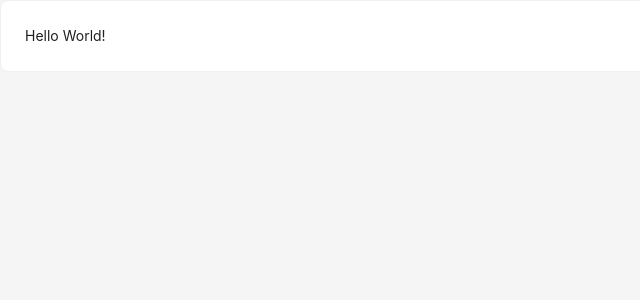
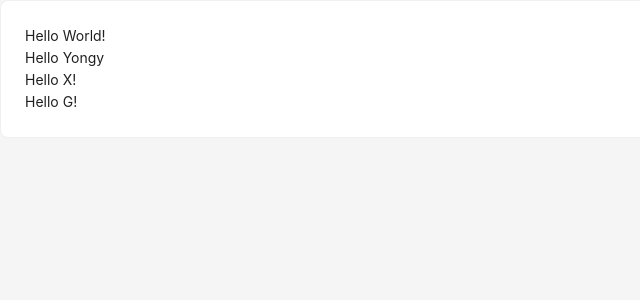
Before and after one commit to liu-yongyuan/mat-cloud-react-jsx-webpack-template, a React app: page / in a window 1280 px wide. Shown: the top 300 px of the page, without its empty margins (0-640 px from the left). Built offline with nearby package versions, Linux system fonts and the light colour scheme.

Commit message:
配置调整

```diff
--- a/babel.config.js
+++ b/babel.config.js
@@ -11,11 +11,6 @@ module.exports = function (api) {
     [
       '@babel/preset-env',
       {
-        // 设置兼容目标浏览器版本,这里可以不写,babel-loader会自动寻找上面配置好的文件.browserslistrc
-        // "targets": {
-        //  "chrome": 35,
-        //  "ie": 9
-        // },
         useBuiltIns: 'usage', // 根据配置的浏览器兼容,以及代码中使用到的 api 进行引入 polyfill 按需添加
         corejs: 3, // 配置使用 core-js 版本
       },
--- a/src/pages/home/home.jsx
+++ b/src/pages/home/home.jsx
@@ -2,9 +2,18 @@ import React from 'react';
 import { Card } from "antd"
 
 const Home = () => {
+    console.log('home init');
+    console.log("home page success");
     return (
         <Card>
             Hello World!
+            <br />
+            Hello Yongy
+            <br />
+            Hello X!
+            <br />
+            Hello G!
+
         </Card>
     )
 }
```
